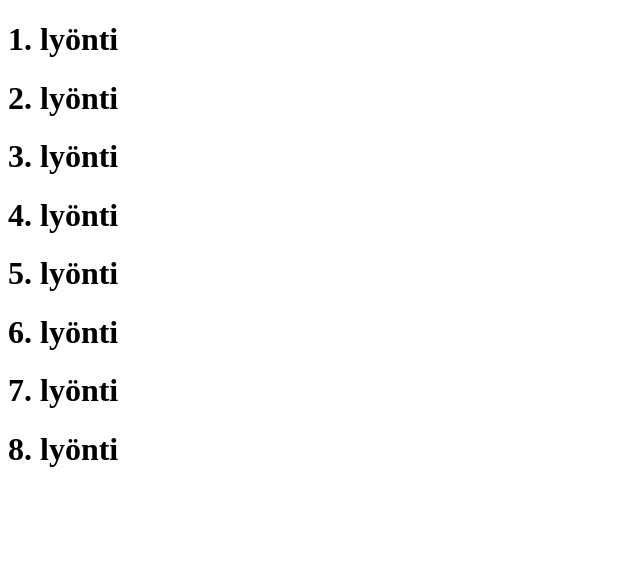
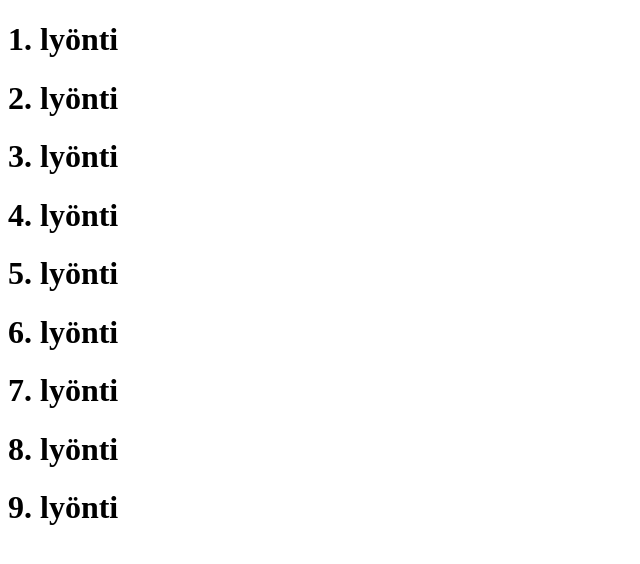
Before and after one commit to NoelK55/GitHarjoitus, a plain HTML site: page index.html in a window 1280 px wide. Shown: the whole page, without its empty margins (0-640 px from the left). Drawn offline with Linux system fonts and the light colour scheme.

Commit message:
9. lyönti

```diff
--- a/index.html
+++ b/index.html
@@ -8,4 +8,5 @@
     <h1>6. lyönti</h1>
     <h1>7. lyönti</h1>
     <h1>8. lyönti</h1>
+    <h1>9. lyönti</h1>
 </html>
```
